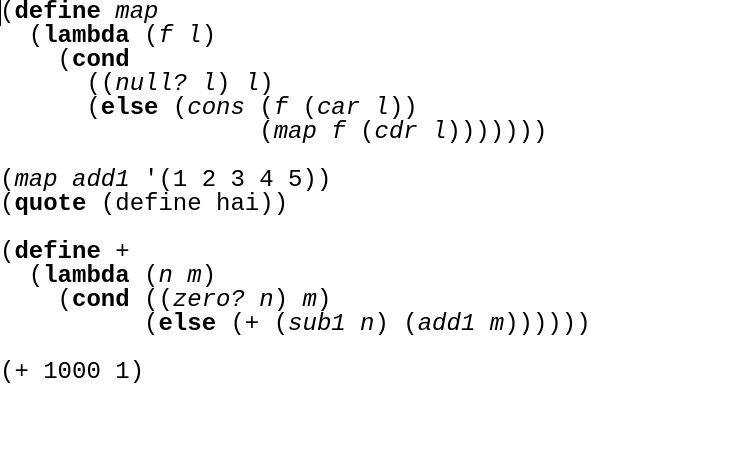
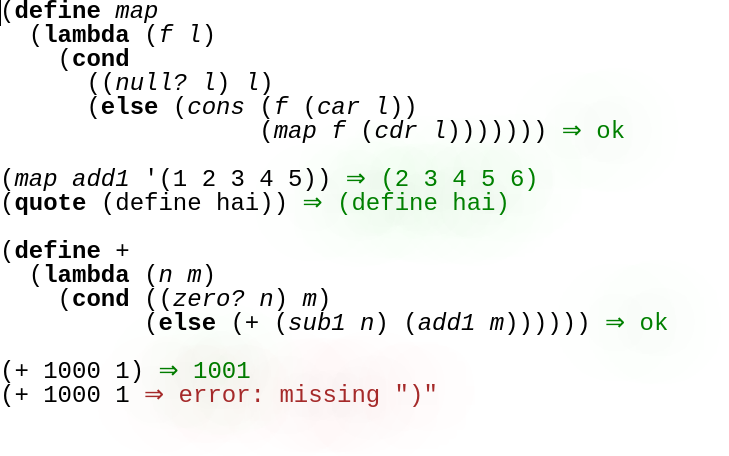
Before and after one commit to keleshev/little-schemer, a plain HTML site: page index.html in a window 1280 px wide. Shown: the whole page, without its empty margins (0-729 px from the left). Drawn offline with Linux system fonts and the light colour scheme.

Commit message:
Highlight evaluation results

```diff
--- a/app.js
+++ b/app.js
@@ -20,10 +20,12 @@
     var results;
     results = little["eval"](editor.getValue().trimRight());
     return results.forEach(function(_arg) {
-      var element, line, result;
+      var color, element, line, result;
       line = _arg.line, result = _arg.result;
       element = document.createElement('span');
-      element.style.color = result.match(/^error/) ? 'brown' : 'green';
+      color = result.match(/^error/) ? 'brown' : 'green';
+      element.style.color = color;
+      element.style.textShadow = "0px 0px 70px " + color;
       element.innerText = result;
       element.innerHTML = '&nbsp;&rArr; ' + element.innerHTML;
       editor.addWidget({
@@ -44,4 +46,6 @@
     });
   });
 
+  run(editor);
+
 }).call(this);
--- a/index.html
+++ b/index.html
@@ -23,7 +23,8 @@
     (cond ((zero? n) m)
           (else (+ (sub1 n) (add1 m))))))
 
-(+ 1000 1)</textarea>
+(+ 1000 1)
+(+ 1000 1</textarea>
     <script src="lib/codemirror.js"></script>
     <script src="lib/vim.js"></script>
     <script src="lib/matchbrackets.js"></script>
```
Also changed, not shown: 1 other file.
